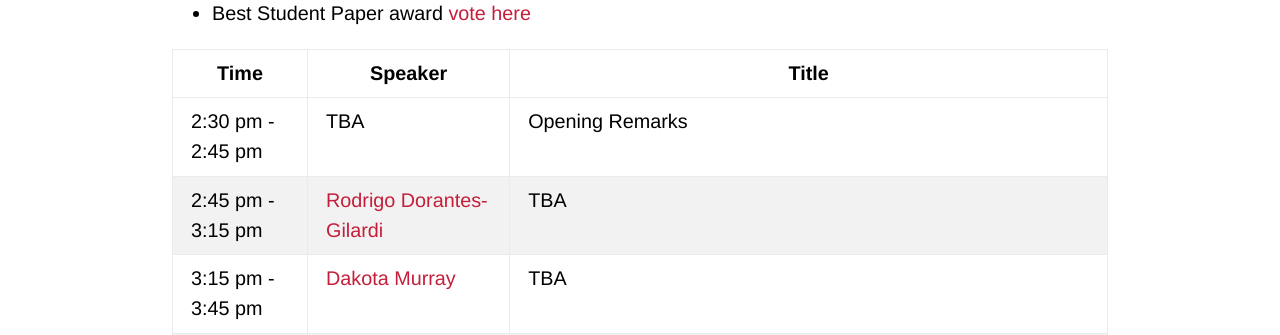
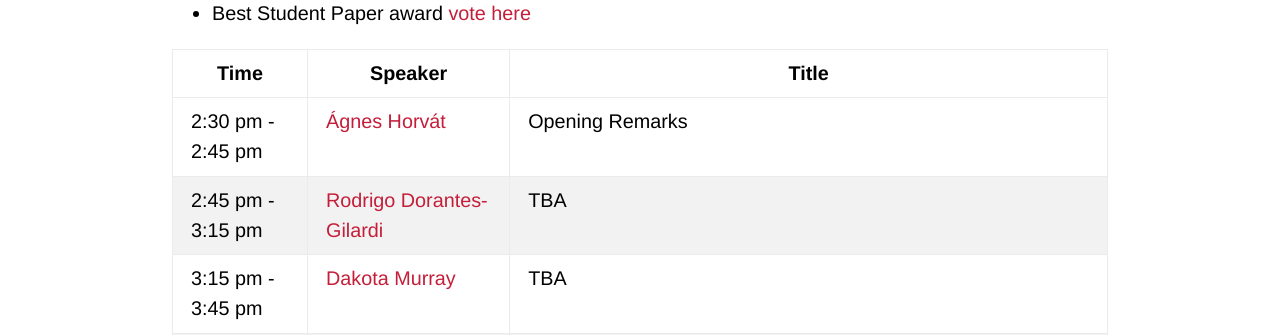
Before and after one commit to netscisci/netscisci.github.io, a Jekyll site: the page built from schedule.md, in a window 1280 px wide. Shown: the part 573-908 px from the top of the page. Built offline with Jekyll 4.4.1, drawn with Linux system fonts in a browser that asks for light colours; some web fonts are replaced; our own code applies the rules of GitHub Pages for plain Markdown files.

Commit message:
Update schedule.md

```diff
--- a/schedule.md
+++ b/schedule.md
@@ -9,7 +9,7 @@ layout: default
 
 | Time | Speaker | Title |
 | ----------- | ----------- | ----------- |
-|2:30 pm - 2:45 pm|TBA|Opening Remarks|
+|2:30 pm - 2:45 pm|[Ágnes Horvát](https://agneshorvat.soc.northwestern.edu)|Opening Remarks|
 |2:45 pm - 3:15 pm|[Rodrigo Dorantes-Gilardi](https://rodogi.github.io)|TBA|
 |3:15 pm - 3:45 pm|[Dakota Murray](https://dakotamurray.me)|TBA|
 |3:45 pm - 3:50 pm|Onur Varol|[Academic support network reflects doctoral experience and productivity](https://doi.org/10.1140/epjds/s13688-022-00369-z)|
```
